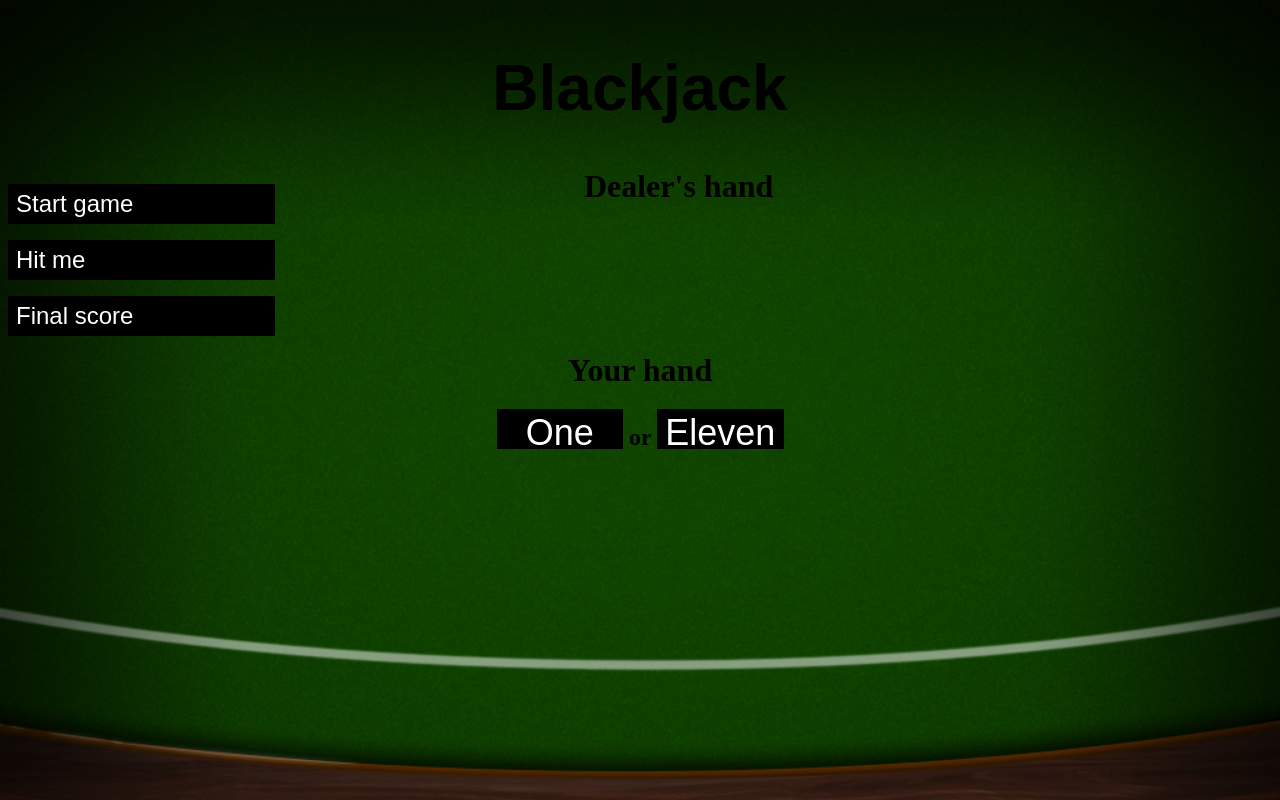
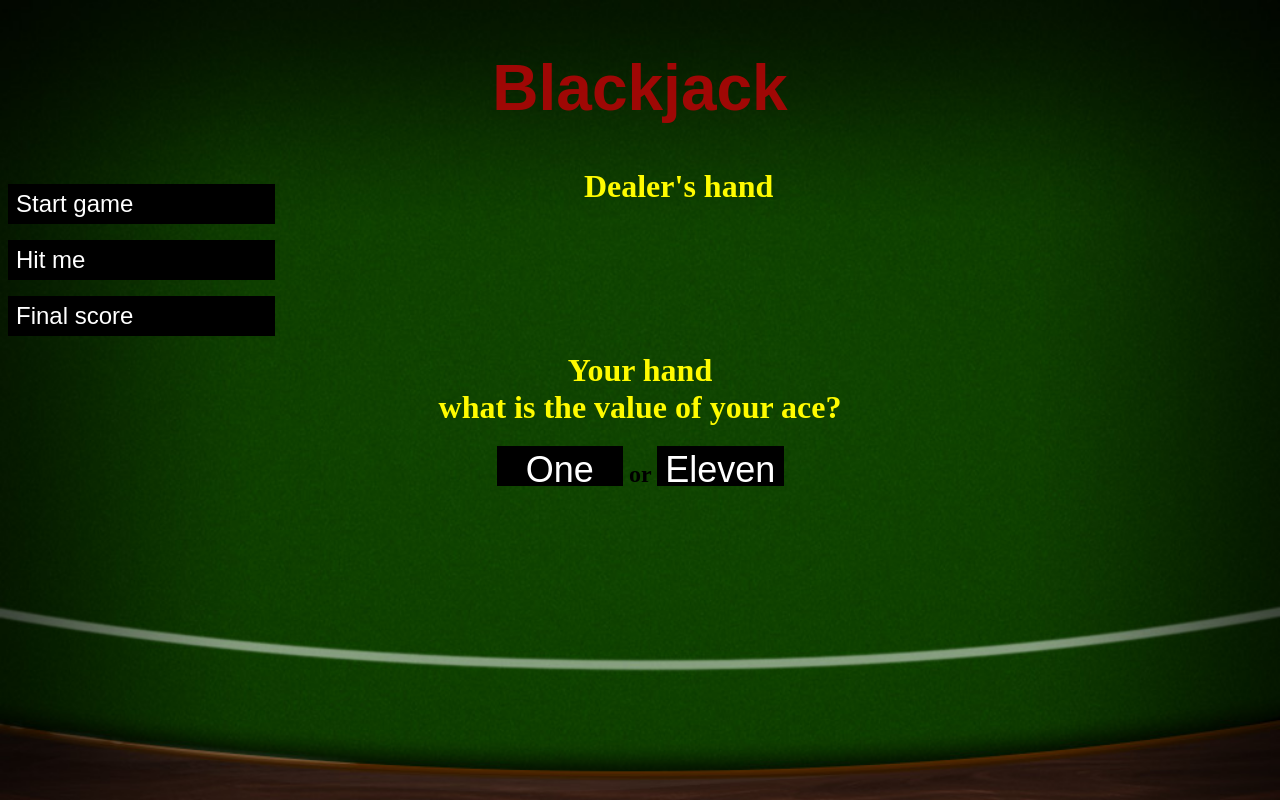
Before and after one commit to dennimus/CircleCItest, a plain HTML site: page index.html in a window 1280 px wide. Drawn offline with nearby package versions, Linux system fonts and the light colour scheme.

Commit message:
styling changes for better visibility

```diff
--- a/css/style.css
+++ b/css/style.css
@@ -1,3 +1,4 @@
+/* main styling */
 body{
     background: url("../image/blackjacktable.png") no-repeat center center fixed;
     -webkit-background-size: cover;
@@ -6,15 +7,18 @@ body{
     background-size: cover;
 }
 h1{
-    color: black;
+    color: rgba(172, 5, 5, 0.92);
     font-family: Arial, Helvetica, sans-serif;
     font-size: 4em;
     text-align: center;
 }
+
 h3{
+    color: rgb(255, 251, 0);
     margin: 0px;
     font-size: 2em;
 }
+/* styling for classes */
 .container{
     width:100%;
     display: inline-block;
@@ -22,20 +26,10 @@ h3{
 .main{
     display: flex;
 }
+/* button styling */
 .main-buttons{
     display: inline;
 }
-#dealer{
-    margin: 0px;
-    width: 85%;
-    text-align: center;
-}
-#cards{
-    margin: 0px;
-    width: 100%;
-    text-align: center;
-}
-
 .button{
     width: 200%;
     height: 5vh;
@@ -44,12 +38,12 @@ display: flex;
     border: 2px solid black;
     background-color: black;
     color: white;
-
 }
 .button:hover{
     color: black;
     background-color: white;
 }
+/* buttons for assigning ace values */
 .ace-buttons{
     text-align: center;
 }
@@ -62,3 +56,21 @@ display: flex;
     background-color: black;
     color: white;
 }
+.buttonAce:hover{
+    color: black;
+    background-color: white;
+}
+/* styling for ID's */
+
+/* cards for the dealer */
+#dealer{
+    margin: 0px;
+    width: 85%;
+    text-align: center;
+}
+/* cards for the player */
+#cards{
+    margin: 0px;
+    width: 100%;
+    text-align: center;
+}
--- a/index.html
+++ b/index.html
@@ -5,7 +5,6 @@
     <meta charset="UTF-8">
     <title>Blackjack</title>
     <link rel="stylesheet" type="text/css" href="css/style.css" />
-
 </head>
 
 <body>
@@ -13,20 +12,20 @@
         <h1>Blackjack</h1>
 
         <div class="main">
-
-        <div class="main-buttons">
-            <p><Button type= "button" class= "button" id= "deck">Start game</Button></p>
-            <p><Button type= "button" class= "button" id= "hit">Hit me</Button></p>
-            <p><Button type= "button" class= "button" id= "uitslag">Final score</Button></p>
+            <div class="main-buttons">
+                <p><Button type= "button" class= "button" id= "deck">Start game</Button></p>
+                <p><Button type= "button" class= "button" id= "hit">Hit me</Button></p>
+                <p><Button type= "button" class= "button" id= "uitslag">Final score</Button></p>
+            </div>
+            <div id="dealer">
+                <h3>Dealer's hand</h3>
+            </div>
         </div>
-
-            <div id="dealer"><h3>Dealer's hand</h3></div>
-        </div>
-
         <div id="cards" >
             <h3>Your hand</h3>
         </div>
         <div class="ace-buttons">
+            <h3>what is the value of your ace?</h3>
             <h2><button type= "button" class= "buttonAce" id= "one">One</button>
             or
             <button type= "button" class= "buttonAce" id= "eleven">Eleven</button></h2>
```
Lines whose indentation alone changed are shown as unchanged.
